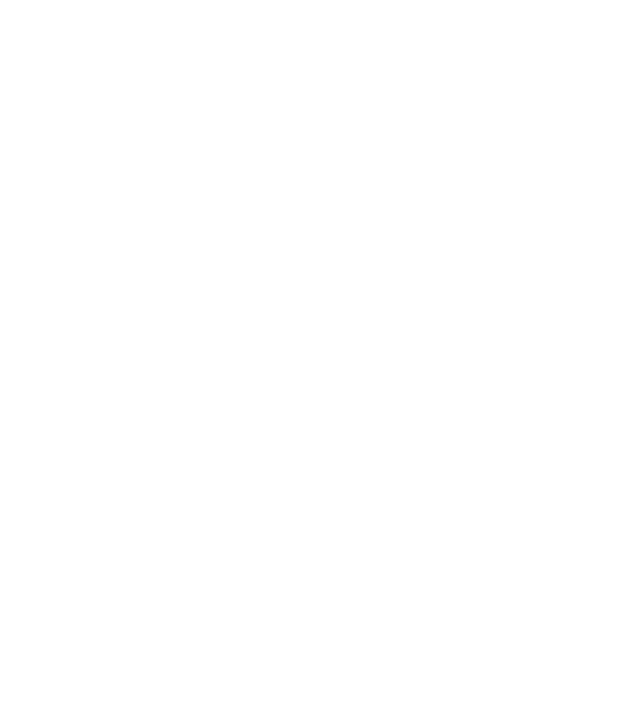
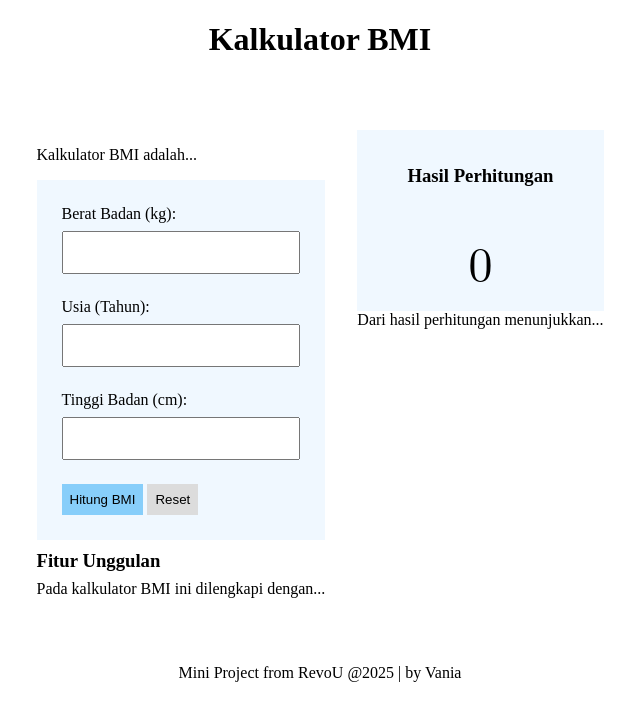
Before and after one commit to revou-fundamental-course/20-jan-25-VaniaRhetaLF, a plain HTML site: page index.html in a window 1280 px wide. Shown: the whole page, without its empty margins (320-960 px from the left). Drawn offline with Linux system fonts and the light colour scheme.

Commit message:
update css dan html

```diff
--- a/css/styles.css
+++ b/css/styles.css
@@ -1 +1,76 @@
 /* Ini File CSS */
+
+/* Pengaturan posisi judul */
+.main-header {
+    text-align: center;
+}
+
+/* Pengaturan posisi isi konten */
+main {
+    display: flex;
+    gap: 32px;
+    padding: 50px;
+    place-content: center;
+}
+
+/* Pengaturan posisi field input */
+.form-group {
+    display: flex;
+    flex-direction: column;
+    padding-bottom: 16px;
+}
+
+/* Pengaturan jarak pada kolom input */
+input[type=number] {
+    width: 100%;
+    padding: 12px 20px;
+    margin: 8px 0;
+    box-sizing: border-box;
+}
+
+/* Pengaturan jarak border di form */
+form {
+    background-color: aliceblue;
+    padding: 25px;
+}
+
+button {
+    border: none;
+    padding: 8px;
+}
+
+.bg-hitung {
+    background-color: lightskyblue;
+}
+
+.bg-reset {
+    background-color: gainsboro;
+}
+
+/* Pengaturan jarak tulisan Fitur Unggulan */
+.fit-unggulan {
+    margin-top: 10px;
+    margin-bottom: 5px;
+}
+
+.unggulan {
+    margin-top: 8px;
+}
+
+/* Pengaturan posisi judul dan nominal hasil perhitungan */
+.result-section {
+    padding: 16px;
+    text-align: center;
+    background-color: aliceblue;
+}
+
+/* Pengaturan posisi konten bagian kanan (Hasil) */
+#hasil-bmi {                    /* jika dari "id" menggunakan simbol # sebelum nama id nya */
+    font-size: xxx-large;
+    font-family: math;
+}
+
+/* Pengaturan posisi footer */
+footer {
+    text-align: center;
+}
--- a/index.html
+++ b/index.html
@@ -1,12 +1,86 @@
 <!DOCTYPE html>
 <html lang="en">
+
 <head>
     <meta charset="UTF-8">
     <meta name="viewport" content="width=device-width, initial-scale=1.0">
     <title>Document</title>
-    <link rel="stylesheet" href="css\styles.css">
+    <link rel="stylesheet" href="css\styles.css"> <!--menghubungkan file css dengan html-->
 </head>
+
+
 <body>
+    <!-- Judul/ Navbar -->
+    <header class="main-header">
+        <h1>Kalkulator BMI</h1>
+    </header>
 
+    <!-- Isi Konten -->
+    <main>
+        <!-- Konten Sebelah Kiri -->
+        <section>
+            <!-- Penjelasan BMI -->
+            <article>
+                <p>Kalkulator BMI adalah...</p>
+            </article>
+
+            <!-- Form input -->
+            <form>
+                <div class="form-group">
+                    <label for="in-berat-badan">Berat Badan (kg):</label>
+                    <input type="number" id="in-berat-badan">
+                </div>
+
+                <div class="form-group">
+                    <label for="in-usia">Usia (Tahun):</label>
+                    <input type="number" id="in-usia">
+                </div>
+
+                <div class="form-group">
+                    <label for="in-tinggi-badan">Tinggi Badan (cm):</label>
+                    <input type="number" id="in-usia">
+                </div>
+
+                <div>
+                    <button class="bg-hitung" type="submit">Hitung BMI</button>
+                    <button class="bg-reset" type="submit">Reset</button>
+                </div>
+            </form>
+
+            <!-- Fitur unggulan -->
+            <header>
+                <h3 class="fit-unggulan">Fitur Unggulan</h3>
+            </header>
+            <p class="unggulan">
+                Pada kalkulator BMI ini dilengkapi dengan...
+            </p>
+        </section>
+
+        <!-- Konten Sebelah Kanan -->
+        <section>
+            <section class="result-section">
+                 <!-- Hasil Perhitungan & Penjelasan -->
+            <header>
+                <h3>Hasil Perhitungan</h3>
+            </header>
+            </section>
+
+            <div class="result-section">
+                <span id="hasil-bmi">0</span>
+            </div>
+
+            <article>
+                Dari hasil perhitungan menunjukkan...
+            </article>
+        </section>
+    </main>
+
+    <!-- Footer -->
+    <footer>
+        <span>Mini Project from RevoU @2025 | by Vania</span>
+    </footer>
 </body>
+
 </html>
+
+<!-- (di menit 56:53) 250125 -->
```
